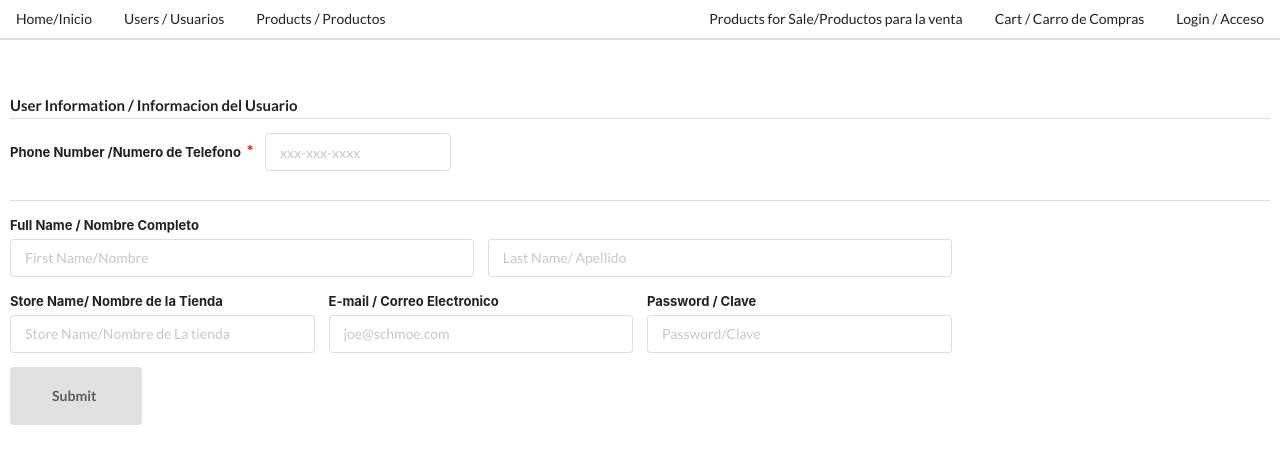
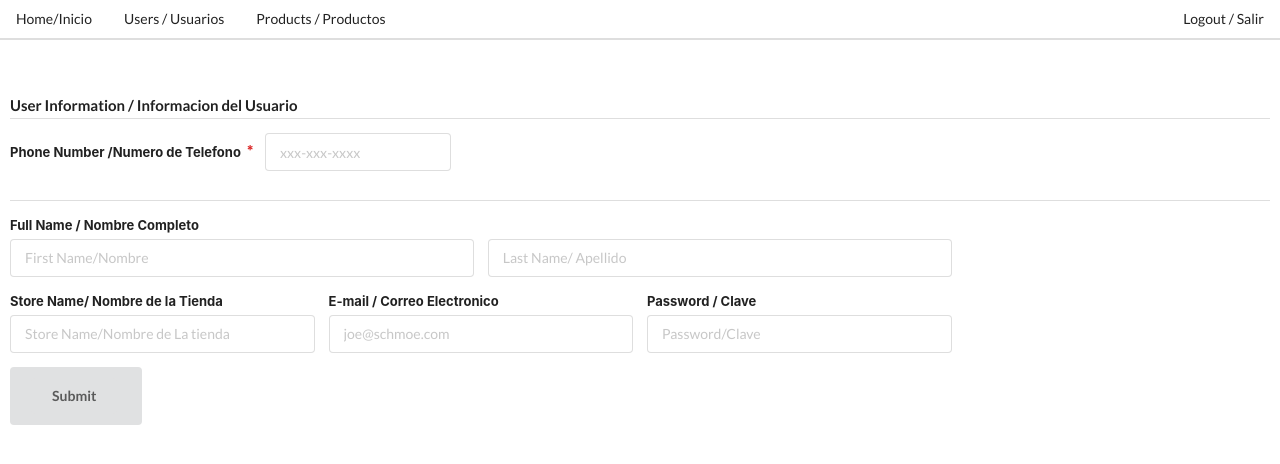
Before and after one commit to CAGuevara/AmigosMeatFrontEnd, a React (Create React App) app: page /users/AddUsers in a window 1280 px wide. Shown: the top 464 px of the page. Built offline with nearby package versions, Linux system fonts and the light colour scheme.

Commit message:
Login Screen

```diff
--- a/src/App.js
+++ b/src/App.js
@@ -1,6 +1,7 @@
 
 import './App.css';
 import { Routes, Route } from 'react-router-dom';
+import { useContext } from 'react';
 import Login from './pages/Login';
 import React from 'react';
 import Nav from './components/Nav';
--- a/src/components/Nav/index.js
+++ b/src/components/Nav/index.js
@@ -1,12 +1,36 @@
 import React from 'react';
 import { Link } from 'react-router-dom';
+import { useContext } from 'react';
+import usercontext from '../../contexts/UserContext';
 
 const Nav = () => {
+    const user = useContext(usercontext);
+
     return (
         <div>
+            {
+                !user
 
+                    ?
+                    <>
+                        {console.log("This is the users", user)}
+                        <div className="right menu">
+                            <Link className="item" to="productsforuser">
+                                Products for Sale/Productos para la venta
+                            </Link>
+                            <Link className="ui item" to="cart">
+                                Cart / Carro de Compras
+                            </Link>
+                            <Link className="ui item" to="login">
+                                Logout / Salir
+                            </Link>
+
+                        </div>
+                    </>
+                    :
+                    <>
                         <div className="ui secondary pointing menu">
-                <Link className="item" to ="/">
+                            <Link className="item" to="/">
                                 Home/Inicio
                             </Link>
                             <Link className="item" to="users">
@@ -15,21 +39,16 @@ const Nav = () => {
                             <Link className="item" to="products">
                                 Products / Productos
                             </Link>
+                            <div className="right menu">
+                                <Link className="ui item" to="login">
+                                    Logout / Salir
+                                </Link>
 
-
-                <div className="right menu">
-
-                <Link className="item" to="productsforuser">
-                    Products for Sale/Productos para la venta
-                </Link>
-                    <Link className="ui item" to="cart">
-                        Cart / Carro de Compras
-                    </Link>
-                    <Link className="ui item" to="login">
-                        Login / Acceso
-                    </Link>
                             </div>
                         </div>
+                    </>
+            }
+
         </div>
 
     );
--- /dev/null
+++ b/src/contexts/UserContext.js
@@ -0,0 +1,6 @@
+import React, { createContext } from 'react';
+
+const Usercontext = createContext('Null')
+
+
+export default Usercontext;
--- a/src/pages/addusers/index.js
+++ b/src/pages/addusers/index.js
@@ -112,7 +112,7 @@ const AddUsers = () => {
                         </div>
                         <div className="four wide field">
                             <label>Password / Clave</label>
-                            <input type="text"
+                            <input type="password"
                                 name="pwd"
                                 value={pwdUser}
                                 placeholder="Password/Clave"
--- a/src/pages/deleteusers/index.js
+++ b/src/pages/deleteusers/index.js
@@ -41,7 +41,7 @@ const DeleteUsers = () => {
                         <th className="ui center aligned header">Last Name / Apellido</th>
                         <th className="ui center aligned header" >Store Name / Nombre de la Tienda</th>
                         <th className="ui center aligned header">Email Address / Correo Electronico</th>
-                        <th className="ui center aligned header">Password/Clave</th>
+                        {/* <th className="ui center aligned header">Password/Clave</th> */}
                         <th className="ui center aligned header"> Delete / Borrar </th>
                     </tr>
                 </thead>
@@ -55,7 +55,7 @@ const DeleteUsers = () => {
                                     <td data-label="lastname" className="ui center aligned">{user.lastname}</td>
                                     <td data-label="storename" className="ui center aligned">{user.storename}</td>
                                     <td data-label="email" className="ui center aligned">{user.email}</td>
-                                    <td data-label="pwd" className="ui center aligned">{user.pwd}</td>
+                                    {/* <td data-label="pwd" className="ui center aligned">{user.pwd}</td> */}
                                     <td className=" ui center aligned">
                                         <div className="ui vertical animated button" tabindex="0" onClick={()=>deleteUser(user.phone)}>
                                             <div className="hidden content"> Borrar Usuario </div>
--- a/src/pages/displayUsers/displayusers.js
+++ b/src/pages/displayUsers/displayusers.js
@@ -31,7 +31,7 @@ const DisplayUsers = () => {
                         <th className="ui center aligned header">Last Name / Apellido</th>
                         <th className="ui center aligned header" >Store Name / Nombre de la Tienda</th>
                         <th className="ui center aligned header">Email Address / Correo Electronico</th>
-                        <th className="ui center aligned header">Password/Clave</th>
+                        {/* <th className="ui center aligned header">Password/Clave</th> */}
                         {/* <th>Actions</th> */}
                     </tr>
                 </thead>
@@ -45,7 +45,7 @@ const DisplayUsers = () => {
                                     <td data-label="lastname" className="ui center aligned">{user.lastname}</td>
                                     <td data-label="storename" className="ui center aligned">{user.storename}</td>
                                     <td data-label="email" className="ui center aligned">{user.email}</td>
-                                    <td data-label="pwd" className="ui center aligned">{user.pwd}</td>
+                                    {/* <td data-label="pwd" className="ui center aligned">{user.pwd}</td> */}
                                     {/* <td data-label=""></td> */}
                                 </tr>
                             )
--- a/src/pages/updateusers/index.js
+++ b/src/pages/updateusers/index.js
@@ -131,7 +131,7 @@ const UpdateUsers = () => {
                         </div>
                         <div className="four wide field">
                             <label>Password / Clave</label>
-                            <input type="text"
+                            <input type="password"
                                 name="pwd"
                                 placeholder="Password/Clave"
                                 onChange={e => setPwdUser(e.target.value)}
```
Lines whose indentation alone changed are shown as unchanged.
